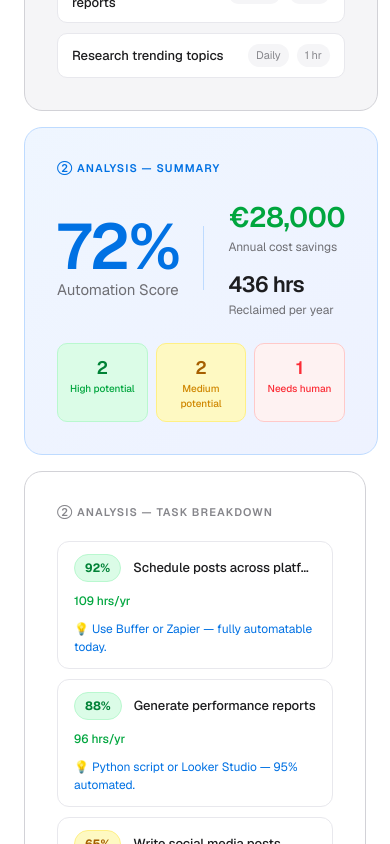
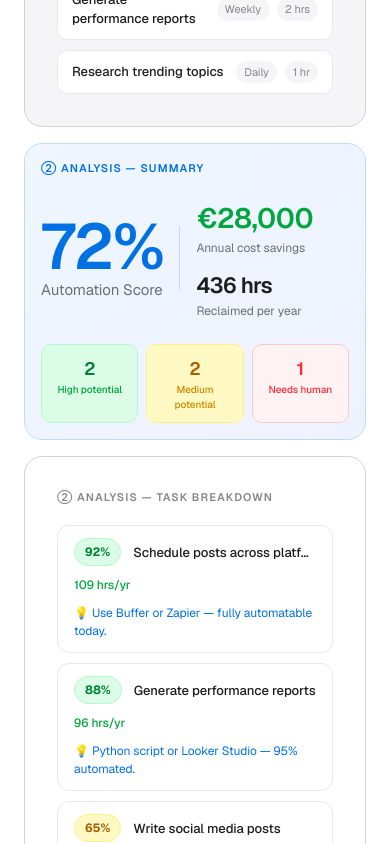
Before and after one commit to ibxibx/workscanai, a Next.js app in the folder frontend/: page / in a window 390 px wide. Shown: the part 1920-2764 px from the top of the page. Built offline with nearby package versions, Linux system fonts and the light colour scheme; no server answers.

Commit message:
fix: mobile overflow on example blocks and input mode buttons

```diff
--- a/frontend/src/app/page.tsx
+++ b/frontend/src/app/page.tsx
@@ -207,9 +207,9 @@ export default function LandingPage() {
               </div>
 
               {/* Overall Score */}
-              <div className="bg-gradient-to-br from-blue-50 to-indigo-50 border border-blue-200 rounded-[18px] p-[32px] flex flex-col justify-between">
+              <div className="bg-gradient-to-br from-blue-50 to-indigo-50 border border-blue-200 rounded-[18px] p-[16px] sm:p-[32px] flex flex-col justify-between min-w-0 overflow-hidden">
                 <div className="text-[11px] font-semibold text-[#0071e3] tracking-widest uppercase mb-[20px]">② Analysis — Summary</div>
-                <div className="flex items-center gap-[24px] mb-[24px]">
+                <div className="flex flex-wrap items-center gap-[16px] mb-[24px]">
                   <div>
                     <div className="text-[64px] leading-none font-semibold tracking-tight text-[#0071e3]">72%</div>
                     <div className="text-[15px] text-[#6e6e73]">Automation Score</div>
--- a/frontend/src/components/WorkflowForm.tsx
+++ b/frontend/src/components/WorkflowForm.tsx
@@ -422,7 +422,7 @@ export default function WorkflowForm({ onAnalysisComplete, onError }: WorkflowFo
       <form onSubmit={handleSubmit} className="space-y-[24px]">
 
         {/* Input Mode Tabs */}
-        <div className="bg-[#f5f5f7] border border-[#d2d2d7] rounded-[18px] p-[6px] flex gap-[4px]">
+        <div className="bg-[#f5f5f7] border border-[#d2d2d7] rounded-[18px] p-[6px] flex flex-wrap gap-[4px]">
           {([
             { mode: 'manual',   icon: FileText, label: 'Manual Entry' },
             { mode: 'voice',    icon: Mic,      label: 'Voice Input' },
```
